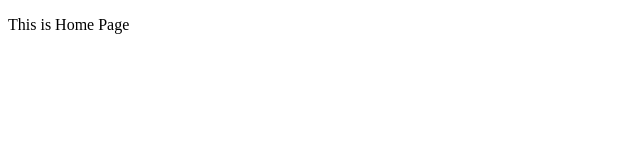
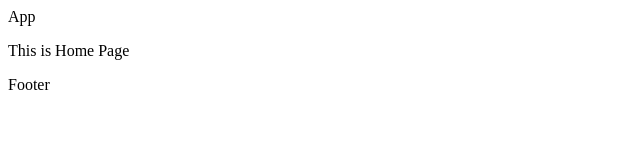
Before and after one commit to akhilesh9030/git_example, a plain HTML site: page index.html in a window 1280 px wide. Shown: the whole page, without its empty margins (0-640 px from the left). Drawn offline with Linux system fonts and the light colour scheme.

Commit message:
use HTML5 tags

```diff
--- a/index.html
+++ b/index.html
@@ -4,6 +4,13 @@
     <title>Home</title>
 </head>
 <body>
-    <p>This is Home Page</p>
+<header>App</header>
+<section>
+   <p>This is Home Page</p>
+</section>
+<footer>
+    Footer
+</footer>
+
 </body>
 </html>
```
